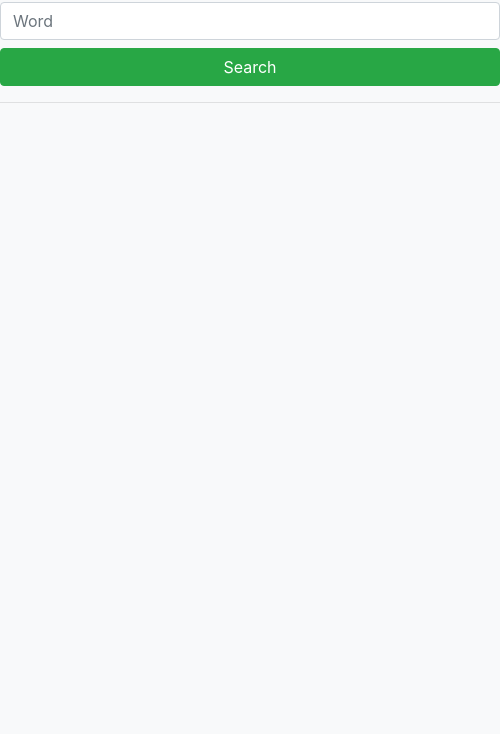
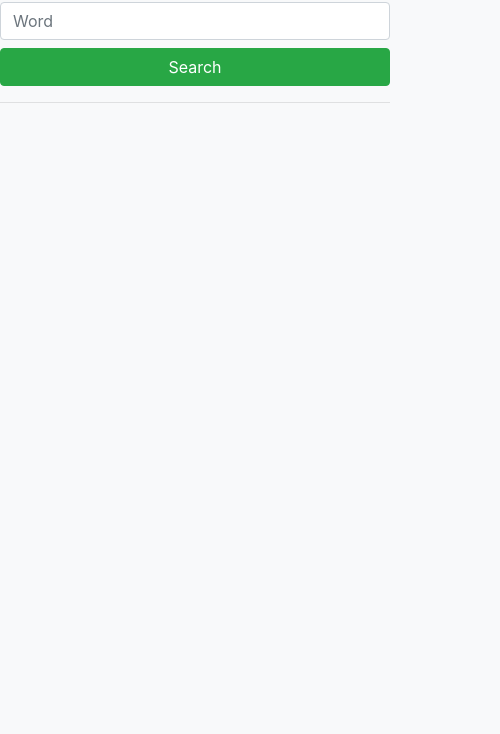
Before and after one commit to IA-Masum/Dictionary-AngularJs, a plain HTML site: page index.html in a window 390 px wide. Shown: the part 110-844 px from the top of the page, 500 px wide, since content can reach past the window. Drawn offline with nearby package versions, Linux system fonts and the light colour scheme.

Commit message:
made some change to show perfect on mobile devices

```diff
--- a/index.html
+++ b/index.html
@@ -15,7 +15,7 @@
   </head>
   <body class="bg-light">
     <div ng-app="myDic" ng-controller="dicCtrl">
-      <div class="py-5 mx-auto" style="width: 500px">
+      <div class="py-5 mx-auto" style="max-width: 500px">
         <h1 class="text-center mb-3">Dictionary</h1>
         <input
           class="form-control"
```
